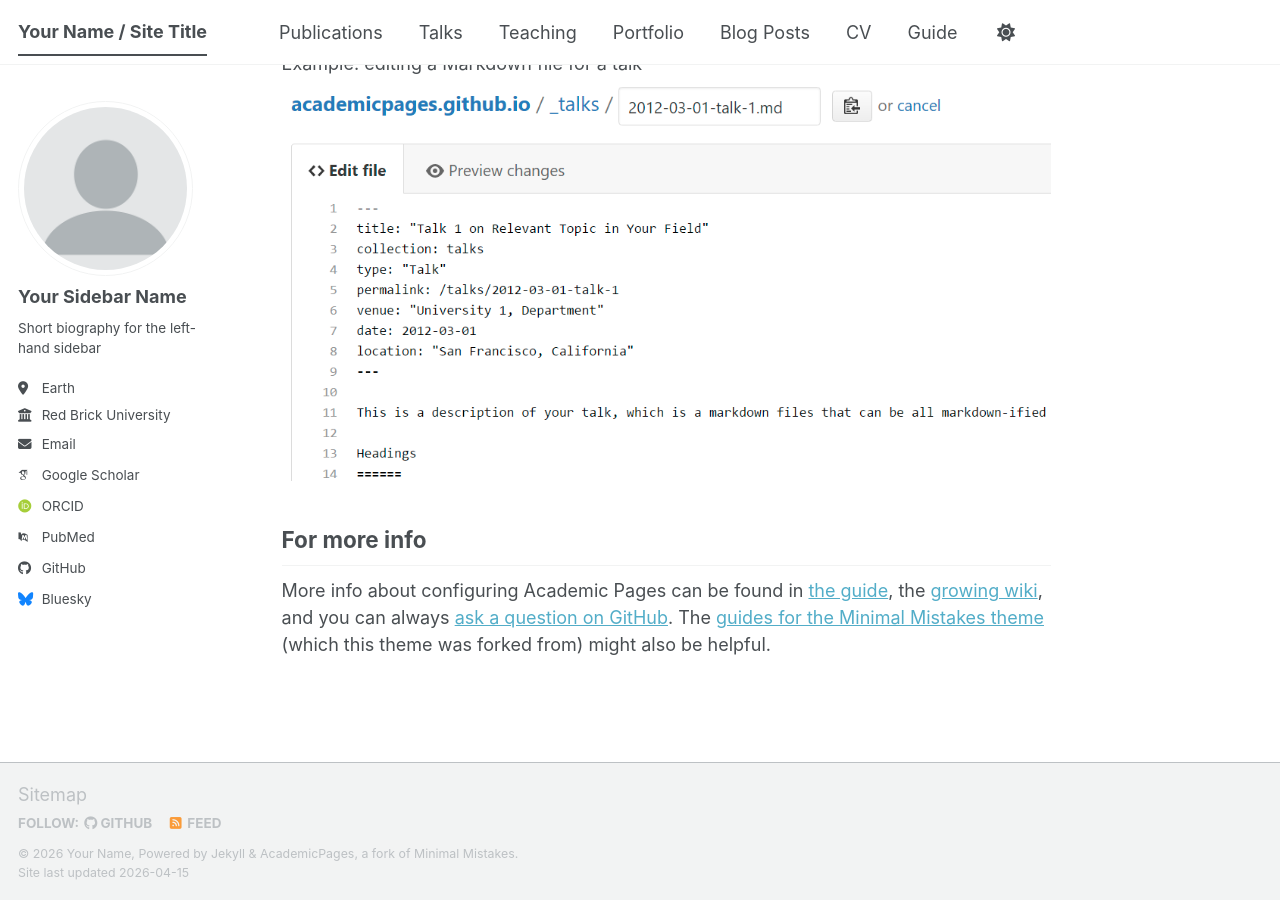
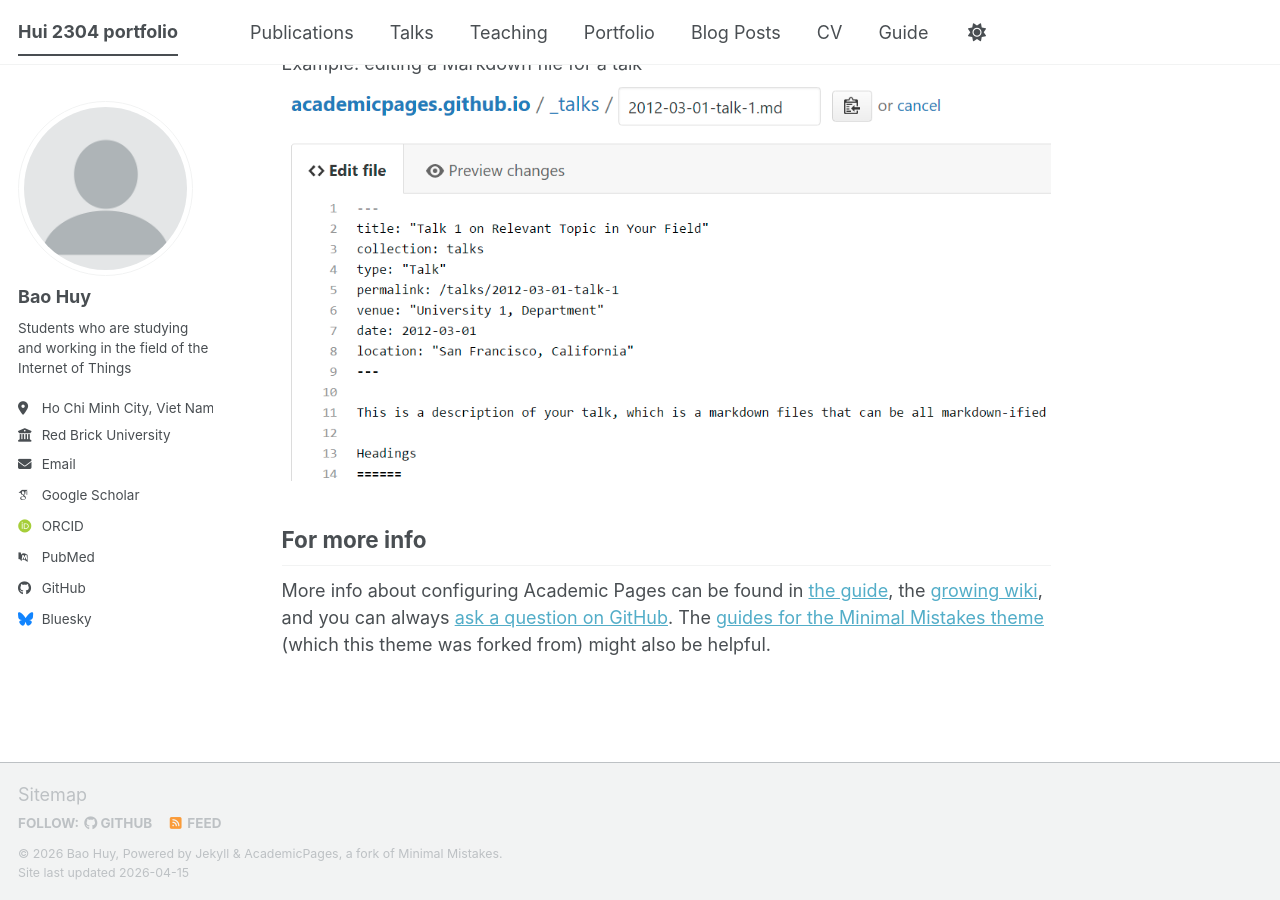
Before and after one commit to Hui-2304/hui-230405, a Jekyll site: the page built from _pages/about.md, in a window 1280 px wide and 900 px high, scrolled down 2720 px. Built offline with Jekyll 4.4.1, drawn with Linux system fonts in a browser that asks for light colours; some web fonts are replaced; a script bundle is joined from its source files by our own code; library files that are not in the unit come from our copies.

Commit message:
update config info

```diff
--- a/_config.yml
+++ b/_config.yml
@@ -9,11 +9,11 @@
 # Basic Site Settings
 locale                   : "en-US"
 site_theme               : "default" # The available themes options are "default", "air", "sunrise", "mint", "dirt" and "contrast"
-title                    : "Your Name / Site Title"
+title                    : "Hui 2304 portfolio"
 title_separator          : "-"
-name                     : &name "Your Name"
-description              : &description "Your Name's academic portfolio"   # Update this with a general description of your site, this is the default if not overridden by a page
-url                      : https://academicpages.github.io # The base hostname & protocol for your site e.g. "https://[your GitHub username].github.io",
+name                     : &name "Bao Huy"
+description              : &description "Bao Huy's academic portfolio"   # Update this with a general description of your site, this is the default if not overridden by a page
+url                      : https://hui-2304.github.io/hui-230405  # The base hostname & protocol for your site e.g. "https://[your GitHub username].github.io",
                                                            # or if you already have some other page hosted on Github then use "https://[your GitHub username].github.io/[Your Repo Name]"
 baseurl                  : "" # the subpath of your site, e.g. "/blog"
 repository               : "academicpages/academicpages.github.io"
@@ -24,13 +24,13 @@ repository               : "academicpages/academicpages.github.io"
 author:
   # Biographic information
   avatar           : "profile.png"
-  name             : "Your Sidebar Name"
+  name             : "Bao Huy"
   pronouns         : # example: "she/her"
-  bio              : "Short biography for the left-hand sidebar"
-  location         : "Earth"
+  bio              : "Students who are studying and working in the field of the Internet of Things"
+  location         : "Ho Chi Minh City, Viet Nam"
   employer         : "Red Brick University"
   uri              : # URL
-  email            : "none@example.org"
+  email            : "quanghuy042005@gmail.com"
 
   # Academic websites
   academia         : # URL
@@ -51,7 +51,7 @@ author:
   bitbucket        : # Username - Update with your username on the site
   codepen          : # Username
   dribbble         : # Username
-  github           : "academicpages"
+  github           : "hui-2304"
   kaggle           : # Username
   stackoverflow    : # User number or user number and name (i.e., use "1" or "1/jeff-atwood")
 
```
